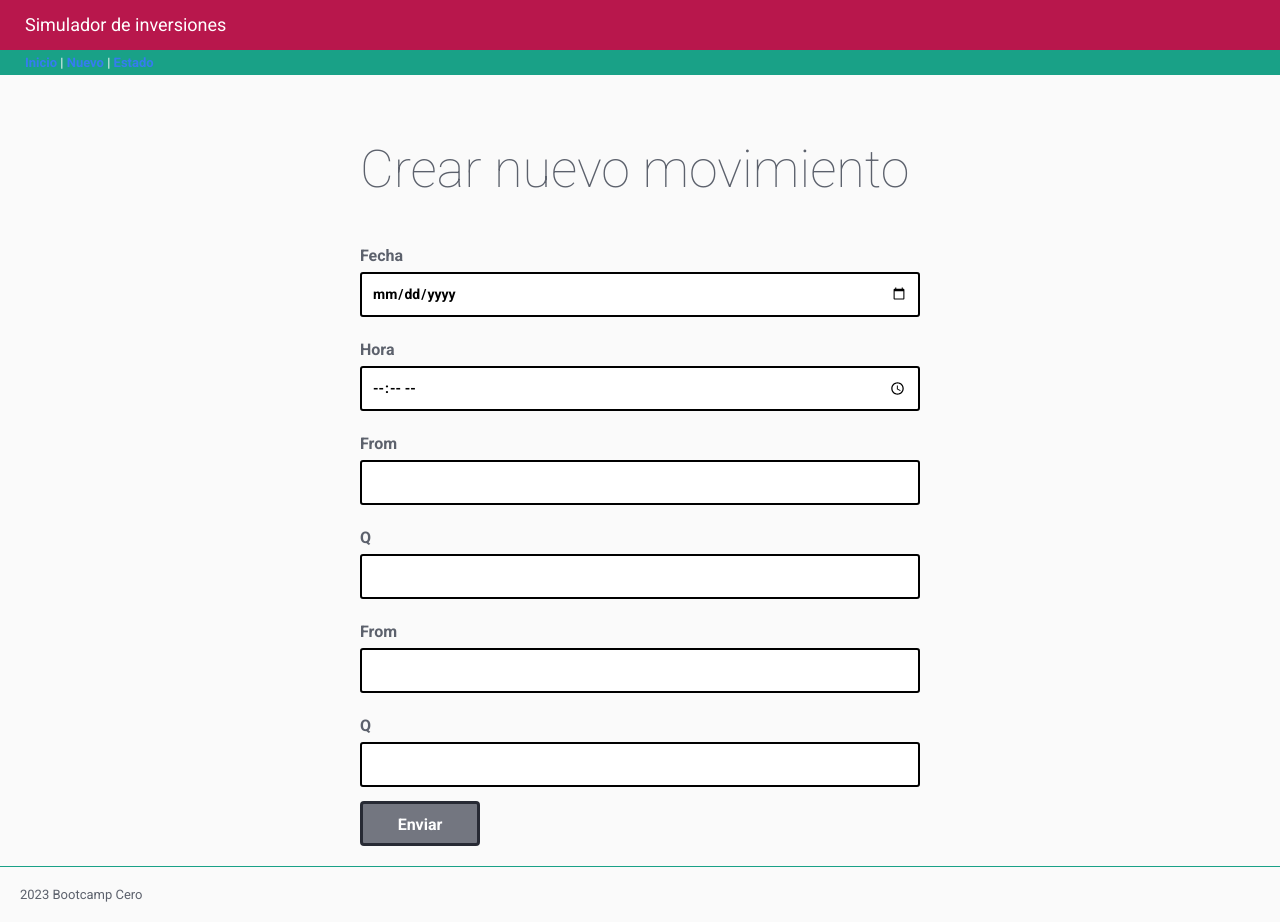
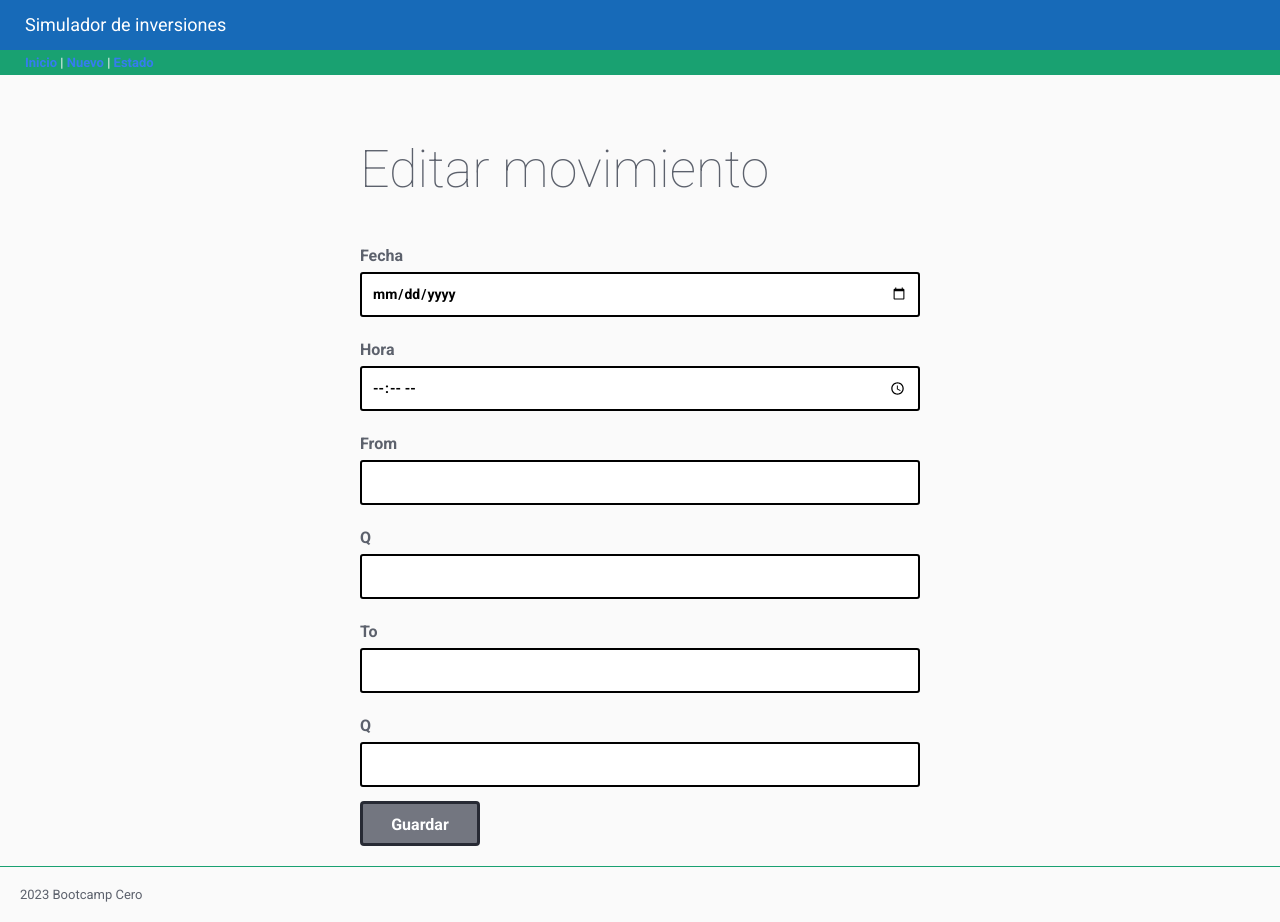
Before and after one commit to Cocasovich/simulador-cryptos, a Flask app: page /nuevo in a window 1280 px wide. Run offline with Flask 2, Linux system fonts and the light colour scheme.

Commit message:
feat: version de formulario con WTF

```diff
--- a/cryptos/__init__.py
+++ b/cryptos/__init__.py
@@ -1,3 +1,5 @@
 from flask import Flask
 
 app = Flask(__name__)
+
+app.config.from_prefixed_env()
--- /dev/null
+++ b/cryptos/forms.py
@@ -0,0 +1,14 @@
+
+from flask_wtf import FlaskForm
+from wtforms import DateField,TimeField,DecimalField,HiddenField,RadioField,StringField,SubmitField
+
+class MovimientoForm(FlaskForm):
+    id = HiddenField()
+    fecha = DateField('Fecha')
+    hora = TimeField('Hora')
+    moneda_from = StringField('From')
+    cantidad_from = DecimalField('Q', places=2)
+    moneda_to = StringField('To')
+    cantidad_to = DecimalField('Q', places=2)
+
+    submit = SubmitField('Guardar')
--- a/cryptos/models.py
+++ b/cryptos/models.py
@@ -33,9 +33,3 @@ class DBManager:
         conexion.close()
 
         return movimientos
-
-    def agregar(self,movimiento):
-        pass
-
-    def guardar_archivo(self):
-        pass
--- a/cryptos/static/css/styles.css
+++ b/cryptos/static/css/styles.css
@@ -1,6 +1,6 @@
 :root {
-    --primary-color: #b8174c;
-    --secondary-color: #19a187;
+    --primary-color: #176ab8;
+    --secondary-color: #19a171;
 
     --medium-gray: #666;
     --error-color: var(--primary-color);
--- a/cryptos/templates/base.html
+++ b/cryptos/templates/base.html
@@ -5,8 +5,8 @@
     <meta http-equiv="X-UA-Compatible" content="IE=edge">
     <meta name="viewport" content="width=device-width, initial-scale=1.0">
     <title>{% block head_title %}Cryptos - APP{% endblock%} </title>
-    <link rel="stylesheet" href="static/css/flat-remix.css">
-    <link rel="stylesheet" href="static/css/styles.css">
+    <link rel="stylesheet" href="/static/css/flat-remix.css">
+    <link rel="stylesheet" href="/static/css/styles.css">
 </head>
 
 <body>
--- /dev/null
+++ b/cryptos/templates/form_movimiento.html
@@ -0,0 +1,51 @@
+{% extends "base.html" %}
+
+{% block head_title %}
+{{super()}}: editar movimiento
+{% endblock head_title %}
+
+{% block page_title %}
+<h1>Editar movimiento</h1>
+{% endblock page_title %}
+
+{% block contenido%}
+<form action="/nuevo">
+    {{ form.csrf_token }}
+    {{ form.id }}
+
+    <div class="campo-formulario">
+        {{ form.fecha.label }}
+        {{ form.fecha() }}
+    </div>
+
+    <div class="campo-formulario">
+        {{ form.hora.label}}
+        {{ form.hora() }}
+    </div>
+
+    <div class="campo-formulario">
+        {{ form.moneda_from.label}}
+        {{ form.moneda_from() }}
+    </div>
+
+    <div class="campo-formulario">
+        {{ form.cantidad_from.label}}
+        {{ form.cantidad_from() }}
+    </div>
+
+    <div class="campo-formulario">
+        {{ form.moneda_to.label}}
+        {{ form.moneda_to() }}
+    </div>
+
+    <div class="campo-formulario">
+        {{ form.cantidad_to.label}}
+        {{ form.cantidad_to() }}
+    </div>
+
+    <div class="acciones">
+        {{ form.submit }}
+    </div>
+
+</form>
+{% endblock contenido %}
--- a/cryptos/templates/nuevo.html
+++ /dev/null
@@ -1,51 +0,0 @@
-{% extends "base.html"%}
-
-{% block head_title %}
-{{ super() }} : Nuevo movimiento
-{% endblock head_title %}
-
-{% block page_title%}
-<h1>Crear nuevo movimiento</h1>
-{% endblock page_title %}
-
-{% block contenido %}
-
-<form action="" method="post">
-    <div class="campo-formulario">
-        <label for="fecha">Fecha</label>
-        <input type="date" name="date" id="fecha">
-    </div>
-
-    <div class="campo-formulario">
-        <label for="hora">Hora</label>
-        <input type="time" name="hour" id="hora">
-    </div>
-
-    <div class="campo-formulario">
-        <label for="moneda_from">From</label>
-        <input type="text" name="coin_from" id="moneda_from">
-    </div>
-
-    <div class="campo-formulario">
-        <label for="cantidad_from">Q</label>
-        <input type="number" name="quantity_from" id="cantidad_from">
-    </div>
-
-    <div class="campo-formulario">
-        <label for="moneda_to">From</label>
-        <input type="text" name="coin_to" id="cantidad_to">
-    </div>
-
-    <div class="campo-formulario">
-        <label for="cantidad_to">Q</label>
-        <input type="number" name="quantity_from" id="cantidad_to">
-    </div>
-
-    <div class="acciones">
-        <button type="submit">Enviar</button>
-    </div>
-
-</form>
-
-
-{% endblock contenido %}
--- a/cryptos/views.py
+++ b/cryptos/views.py
@@ -3,6 +3,7 @@ import os
 from flask import redirect, render_template, request, url_for
 
 from . import app
+from .forms import MovimientoForm
 from .models import DBManager
 
 RUTA =  os.path.join('cryptos/data','simulador-cryptos.db')
@@ -15,15 +16,17 @@ def home():
     return render_template("inicio.html", movs=movimientos)
 
 @app.route('/nuevo', methods=['GET', 'POST'])
-def add_movement():
+def new_movement():
 
     if request.method == 'GET':
-        return render_template("nuevo.html")
+        formulario = MovimientoForm()
+        return render_template('form_movimiento.html', form=formulario)
 
     if request.method == 'POST':
         datos = request.form
         return redirect(url_for('home'))
 
+
 @app.route('/estado')
 def state():
-    return "Estado de la inversión"
+    return "Estado de la inversion"
--- /dev/null
+++ b/requirements.dev.txt
@@ -0,0 +1,3 @@
+-r requirements.txt
+
+autopep8==2.0.2
--- a/requirements.txt
+++ b/requirements.txt
@@ -1,7 +1,3 @@
-click==8.1.3
 Flask==2.2.3
-itsdangerous==2.1.2
-Jinja2==3.1.2
-MarkupSafe==2.1.2
-Werkzeug==2.2.3
+Flask-WTF==1.1.1
 python-dotenv==1.0.0
```
Also changed, not shown: README.md, cryptos/data/simulador-cryptos.db, 1 other file.
